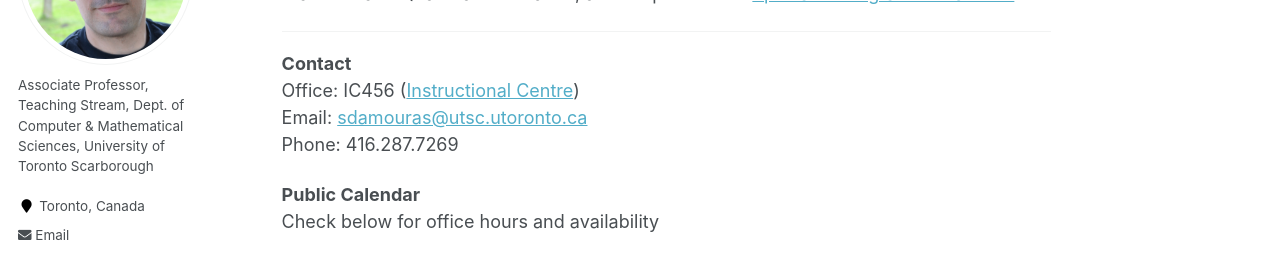
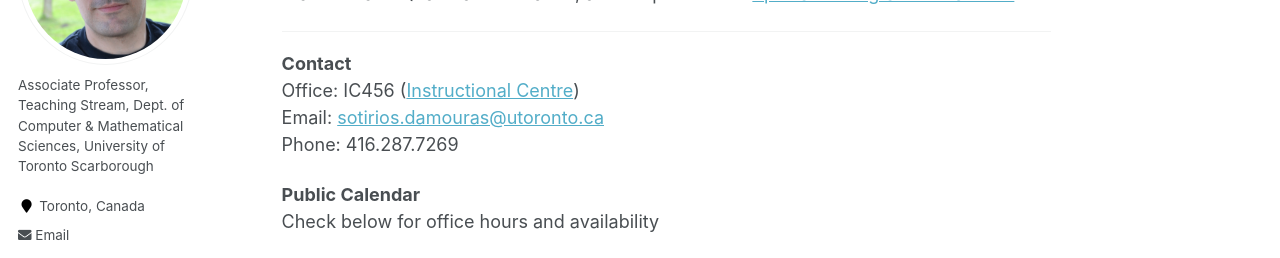
Before and after one commit to damouras/damouras.github.io, a Jekyll site: the page built from _pages/about.md, in a window 1280 px wide and 1138 px high. Shown: the part 234-492 px from the top of the window. Built offline with Jekyll 4.4.1, drawn with Linux system fonts in a browser that asks for light colours; some of the changed lines change nothing that is shown; grey boxes are pictures that could not be loaded.

Commit message:
Update about.md

```diff
--- a/_pages/about.md
+++ b/_pages/about.md
@@ -13,7 +13,7 @@
 
 **Contact**
 Office: IC456 ([Instructional Centre](https://goo.gl/maps/v2urVg1z9X9P8AGC6))
-Email: <sdamouras@utsc.utoronto.ca>
+Email: <sotirios.damouras@utoronto.ca>
 Phone: 416.287.7269
 
 **Public Calendar**
```
